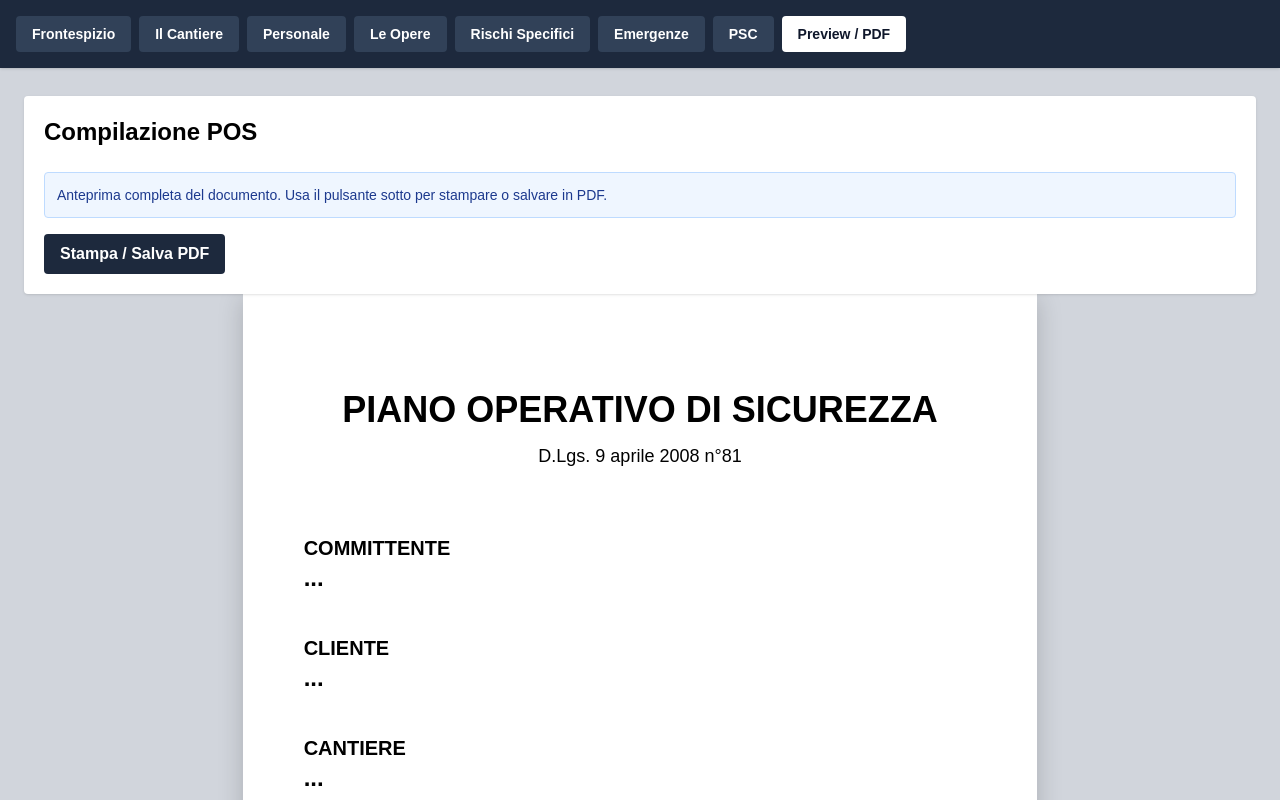
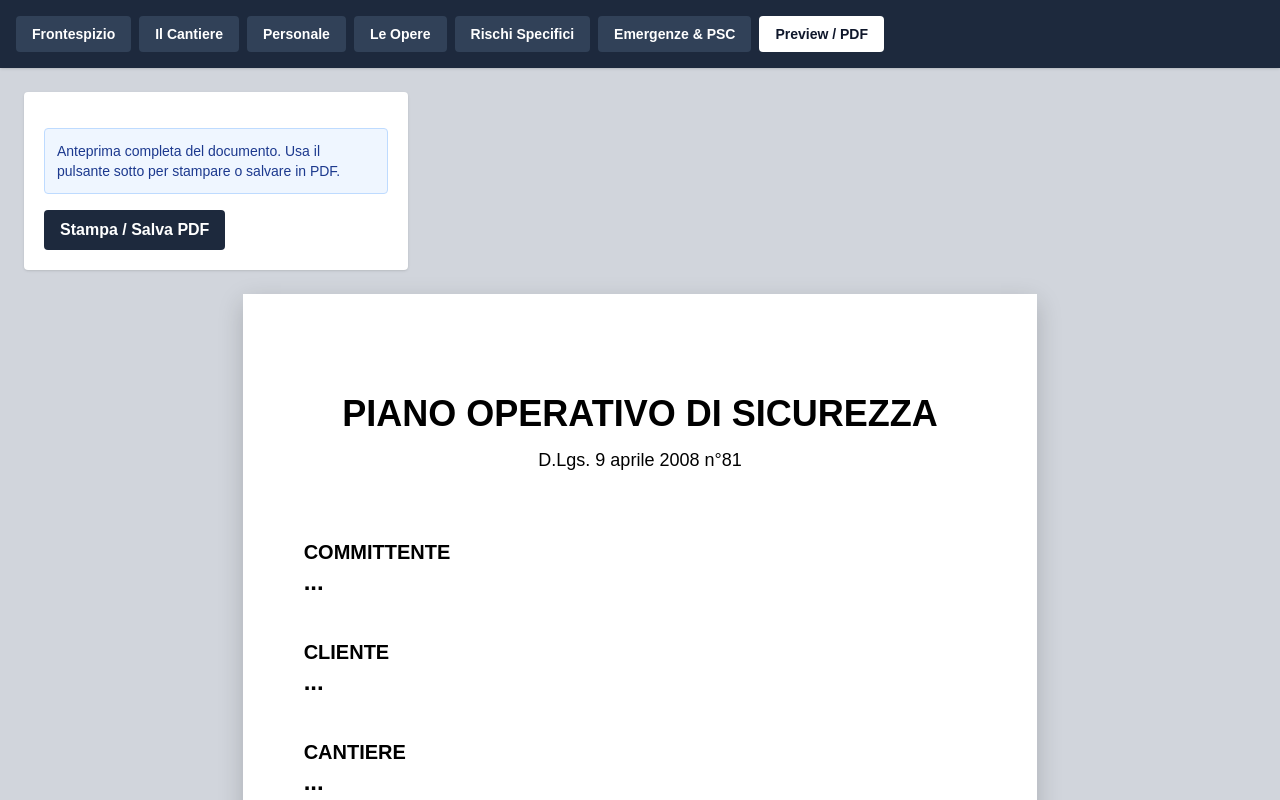
Before and after one commit to davono71-png/Siderio-Pos, a React (Vite) app: page / in a window 1280 px wide. Both pictures are taken after a click on the button "Preview / PDF". Shown: the top 800 px of the page. Built offline with nearby package versions, Linux system fonts and the light colour scheme.

Commit message:
feat: src/App.tsx updated

```diff
--- a/src/App.tsx
+++ b/src/App.tsx
@@ -4,20 +4,21 @@ import DocumentoCompleto from "./pages/DocumentoCompleto"
 import Frontespizio from "./pages/Frontespizio"
 import Capitolo0Cantiere from "./pages/Capitolo0Cantiere"
 import Capitolo1Personale from "./pages/Capitolo1Personale"
+import Capitolo2Opere from "./pages/Capitolo2Opere"
+import Capitolo3Rischi from "./pages/Capitolo3Rischi"
+import Capitolo4Emergenze from "./pages/Capitolo4Emergenze"
+import Capitolo5Psc from "./pages/Capitolo5Psc"
 
 import CantierePanel from "./panels/CantierePanel"
 import PersonalePanel from "./panels/PersonalePanel"
+import OperePanel from "./panels/OperePanel"
+import RischiPanel from "./panels/RischiPanel"
+import EmergenzePscPanel from "./panels/EmergenzePscPanel"
 
 import InfoBox from "./components/form/InfoBox"
 
 import { initialPosData } from "./data/initialPosData"
 import type { PosData } from "./types/pos"
-
-import Capitolo2Opere from "./pages/Capitolo2Opere"
-import OperePanel from "./panels/OperePanel"
-
-import Capitolo3Rischi from "./pages/Capitolo3Rischi"
-import RischiPanel from "./panels/RischiPanel"
 
 type Section =
   | "frontespizio"
@@ -36,51 +37,36 @@ export default function App() {
   return (
     <div className="min-h-screen bg-gray-300">
       <div className="no-print bg-slate-800 text-white p-4 flex gap-2 flex-wrap sticky top-0 z-50 shadow">
-        <MenuButton active={section === "frontespizio"} onClick={() => setSection("frontespizio")}>
-          Frontespizio
-        </MenuButton>
-
-        <MenuButton active={section === "cantiere"} onClick={() => setSection("cantiere")}>
-          Il Cantiere
-        </MenuButton>
-
-        <MenuButton active={section === "personale"} onClick={() => setSection("personale")}>
-          Personale
-        </MenuButton>
-
-        <MenuButton active={section === "opere"} onClick={() => setSection("opere")}>
-          Le Opere
-        </MenuButton>
-
-        <MenuButton active={section === "rischi"} onClick={() => setSection("rischi")}>
-          Rischi Specifici
-        </MenuButton>
-
-        <MenuButton active={section === "emergenze"} onClick={() => setSection("emergenze")}>
-          Emergenze
-        </MenuButton>
-
-        <MenuButton active={section === "psc"} onClick={() => setSection("psc")}>
-          PSC
-        </MenuButton>
-
-        <MenuButton active={section === "preview"} onClick={() => setSection("preview")}>
-         Preview / PDF
-        </MenuButton>
-
+        <MenuButton active={section === "frontespizio"} onClick={() => setSection("frontespizio")}>Frontespizio</MenuButton>
+        <MenuButton active={section === "cantiere"} onClick={() => setSection("cantiere")}>Il Cantiere</MenuButton>
+        <MenuButton active={section === "personale"} onClick={() => setSection("personale")}>Personale</MenuButton>
+        <MenuButton active={section === "opere"} onClick={() => setSection("opere")}>Le Opere</MenuButton>
+        <MenuButton active={section === "rischi"} onClick={() => setSection("rischi")}>Rischi Specifici</MenuButton>
+        <MenuButton active={section === "emergenze"} onClick={() => setSection("emergenze")}>Emergenze & PSC</MenuButton>
+        <MenuButton active={section === "preview"} onClick={() => setSection("preview")}>Preview / PDF</MenuButton>
       </div>
 
       <div className="p-6">
         <div className={section === "preview" ? "mx-auto" : "max-w-[1400px] mx-auto grid grid-cols-[420px_1fr] gap-6"}>
+
+          {section !== "preview" && (
             <div className="no-print bg-white rounded shadow p-5 h-fit sticky top-24 max-h-[calc(100vh-120px)] overflow-auto">
               <h1 className="text-2xl font-bold mb-6">Compilazione POS</h1>
 
+              {section === "frontespizio" && (
+                <InfoBox>Il frontespizio non si compila direttamente. Riprende automaticamente i dati inseriti nelle sezioni successive.</InfoBox>
+              )}
+              {section === "cantiere" && <CantierePanel pos={pos} setPos={setPos} />}
+              {section === "personale" && <PersonalePanel pos={pos} setPos={setPos} />}
+              {section === "opere" && <OperePanel pos={pos} setPos={setPos} />}
+              {section === "rischi" && <RischiPanel pos={pos} setPos={setPos} />}
+              {section === "emergenze" && <EmergenzePscPanel pos={pos} setPos={setPos} />}
+            </div>
+          )}
+
           {section === "preview" && (
-  <div>
-    <InfoBox>
-      Anteprima completa del documento. Usa il pulsante sotto per stampare o salvare in PDF.
-    </InfoBox>
-
+            <div className="no-print bg-white rounded shadow p-5 mb-6 max-w-sm">
+              <InfoBox>Anteprima completa del documento. Usa il pulsante sotto per stampare o salvare in PDF.</InfoBox>
               <button
                 type="button"
                 onClick={() => window.print()}
@@ -91,45 +77,19 @@ export default function App() {
             </div>
           )}
 
-            {section === "frontespizio" && (
-              <InfoBox>
-                Il frontespizio non si compila direttamente. Riprende automaticamente i dati inseriti nelle sezioni successive.
-              </InfoBox>
-            )}
-
-            {section === "cantiere" && (
-              <CantierePanel pos={pos} setPos={setPos} />
-            )}
-
-            {section === "personale" && (
-              <PersonalePanel pos={pos} setPos={setPos} />
-            )}
-
-            {section === "opere" && (
-  <OperePanel pos={pos} setPos={setPos} />
-)}
-
-{section === "rischi" && (
-  <RischiPanel pos={pos} setPos={setPos} />
-)}
-
-            {section !== "frontespizio" &&
-  section !== "cantiere" &&
-  section !== "personale" &&
-  section !== "opere" &&
-  section !== "rischi" &&
-  section !== "preview" && (
-    <InfoBox>Capitolo in preparazione.</InfoBox>
-  )}
-          </div>
-
           <div>
             {section === "frontespizio" && <Frontespizio pos={pos} />}
             {section === "cantiere" && <Capitolo0Cantiere pos={pos} />}
             {section === "personale" && <Capitolo1Personale pos={pos} />}
-            {section === "preview" && <DocumentoCompleto pos={pos} />}
             {section === "opere" && <Capitolo2Opere pos={pos} />}
             {section === "rischi" && <Capitolo3Rischi pos={pos} />}
+            {section === "emergenze" && (
+              <>
+                <Capitolo4Emergenze pos={pos} />
+                <Capitolo5Psc pos={pos} />
+              </>
+            )}
+            {section === "preview" && <DocumentoCompleto pos={pos} />}
           </div>
         </div>
       </div>
```
Lines whose indentation alone changed are shown as unchanged.
